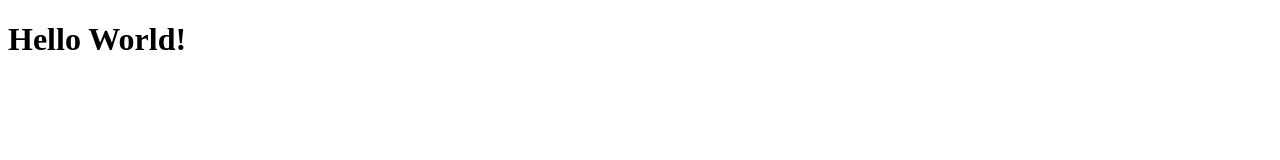
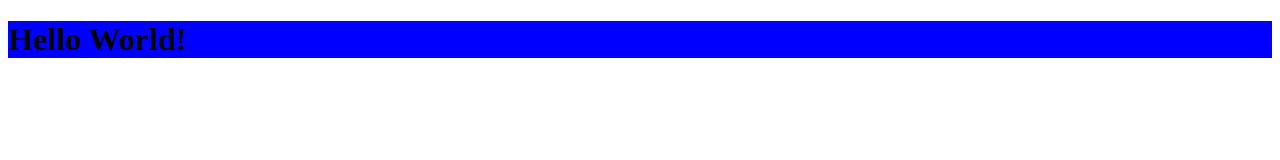
Before and after one commit to henrybennett94/henry-full-template, a plain HTML site: page index.html in a window 1280 px wide. Drawn offline with Linux system fonts and the light colour scheme.

Commit message:
created css file

```diff
--- /dev/null
+++ b/css/style.css
@@ -0,0 +1,3 @@
+h1 {
+    background-color: blue;
+}
--- a/index.html
+++ b/index.html
@@ -3,6 +3,7 @@
 <head>
     <meta charset="UTF-8">
     <meta name="viewport" content="width=device-width, initial-scale=1.0">
+    <link rel="stylesheet" href="css/style.css">
     <title>Template</title>
 </head>
 <body>
```
